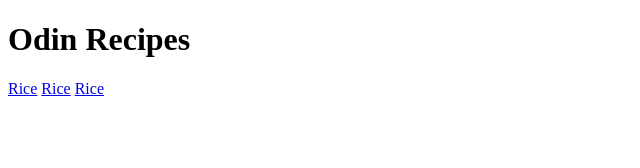
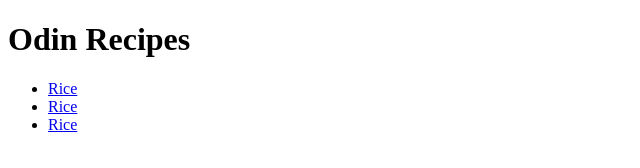
Before and after one commit to kavindu32348/odin-recipes, a plain HTML site: page index.html in a window 1280 px wide. Shown: the whole page, without its empty margins (0-640 px from the left). Drawn offline with Linux system fonts and the light colour scheme.

Commit message:
i re-arranged the items in index.html file  as i forgot to do it before

```diff
--- a/index.html
+++ b/index.html
@@ -7,9 +7,11 @@
     </head>
     <body>
         <h1>Odin Recipes</h1>
-        <a href="recipes/rice.html">Rice</a>
-        <a href="recipes/fruits.html">Rice</a>
-        <a href="recipes/kottu.html">Rice</a>
+        <ul>
+        <li><a href="recipes/rice.html">Rice</a></li>
+        <li><a href="recipes/fruits.html">Rice</a></li>
+        <li><a href="recipes/kottu.html">Rice</a></li>
+    </ul>
     </body>
 
 
```
